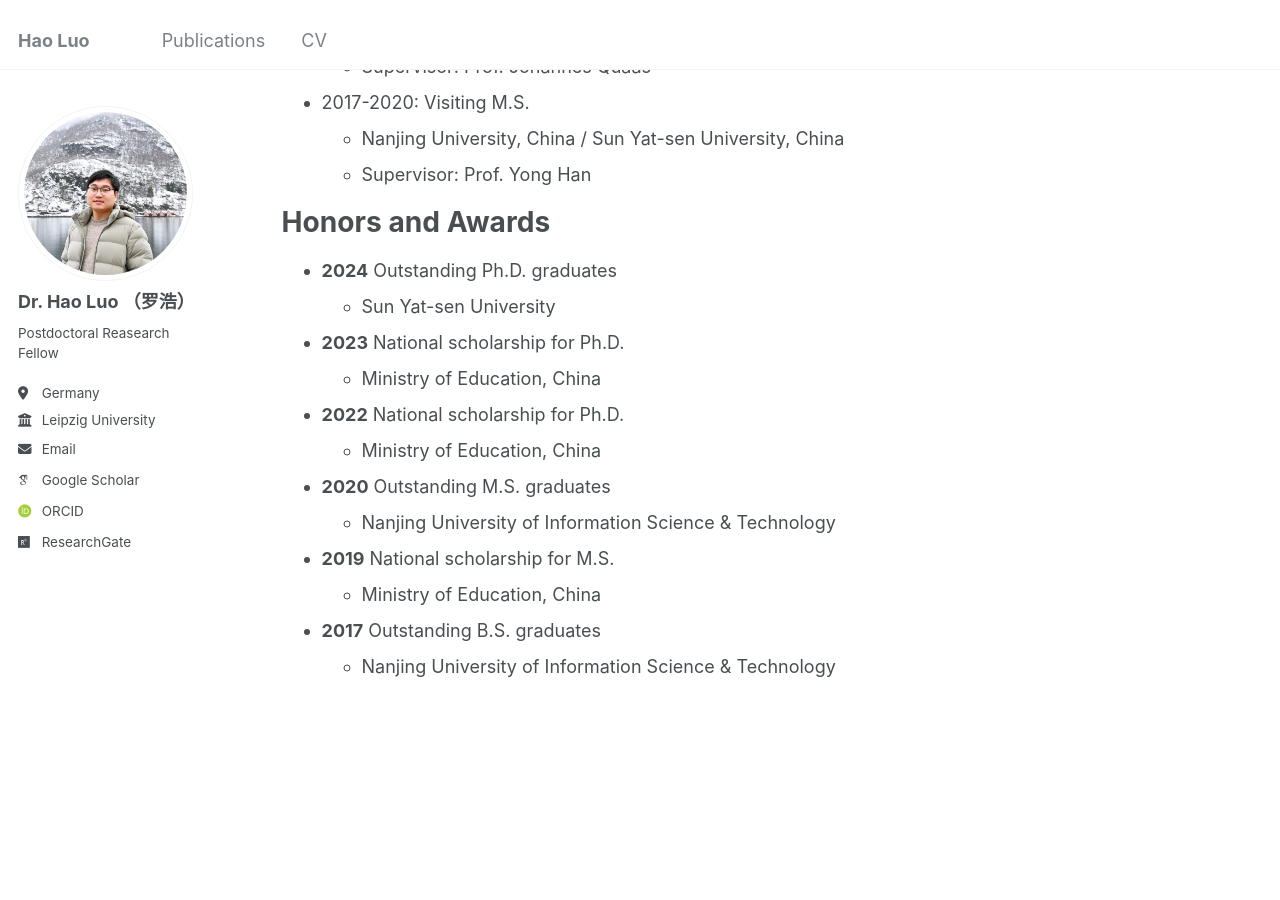
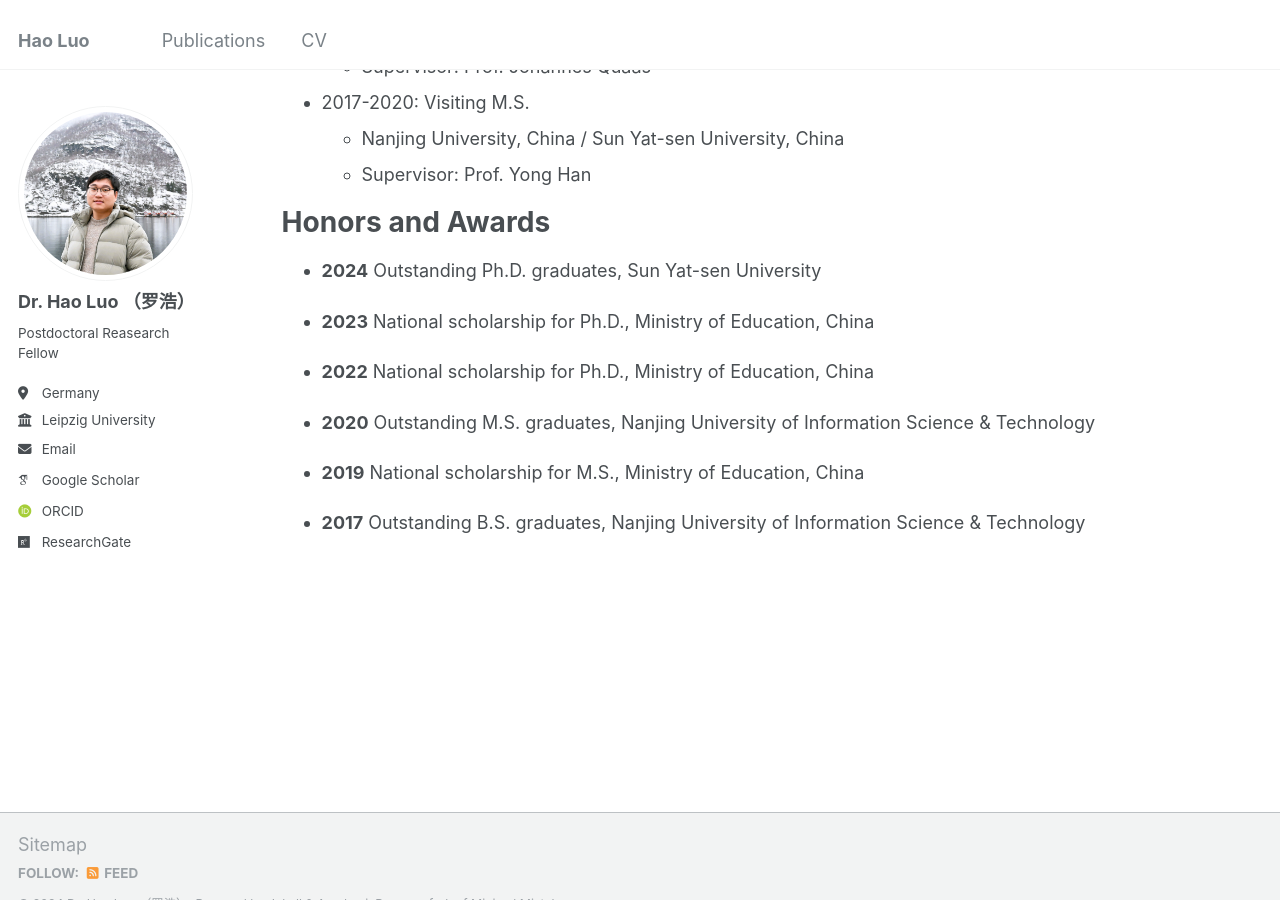
Before and after one commit to haoluo-atmos/haoluo-atmos.github.io, a Jekyll site: the page built from _pages/cv.md, in a window 1280 px wide and 900 px high, scrolled down 603 px. Built offline with Jekyll 4.4.1, drawn with Linux system fonts in a browser that asks for light colours; some web fonts are replaced.

Commit message:
Update cv.md

```diff
--- a/_pages/cv.md
+++ b/_pages/cv.md
@@ -32,20 +32,14 @@ Work experience
 
 Honors and Awards
 ======
-* **2024** Outstanding Ph.D. graduates
-  * Sun Yat-sen University
+* **2024** Outstanding Ph.D. graduates, Sun Yat-sen University
 
-* **2023** National scholarship for Ph.D.
-  * Ministry of Education, China
+* **2023** National scholarship for Ph.D., Ministry of Education, China
 
-* **2022** National scholarship for Ph.D.
-  * Ministry of Education, China
+* **2022** National scholarship for Ph.D.,  Ministry of Education, China
 
-* **2020** Outstanding M.S. graduates
-  * Nanjing University of Information Science & Technology
+* **2020** Outstanding M.S. graduates, Nanjing University of Information Science & Technology
 
-* **2019** National scholarship for M.S.
-  * Ministry of Education, China
+* **2019** National scholarship for M.S., Ministry of Education, China
 
-* **2017** Outstanding B.S. graduates
-  * Nanjing University of Information Science & Technology
+* **2017** Outstanding B.S. graduates, Nanjing University of Information Science & Technology
```
